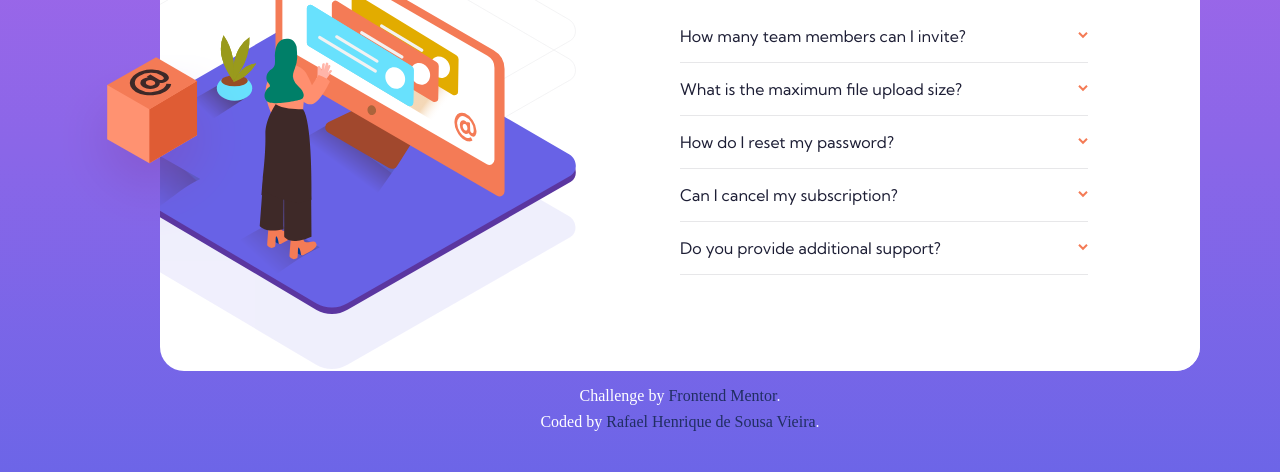
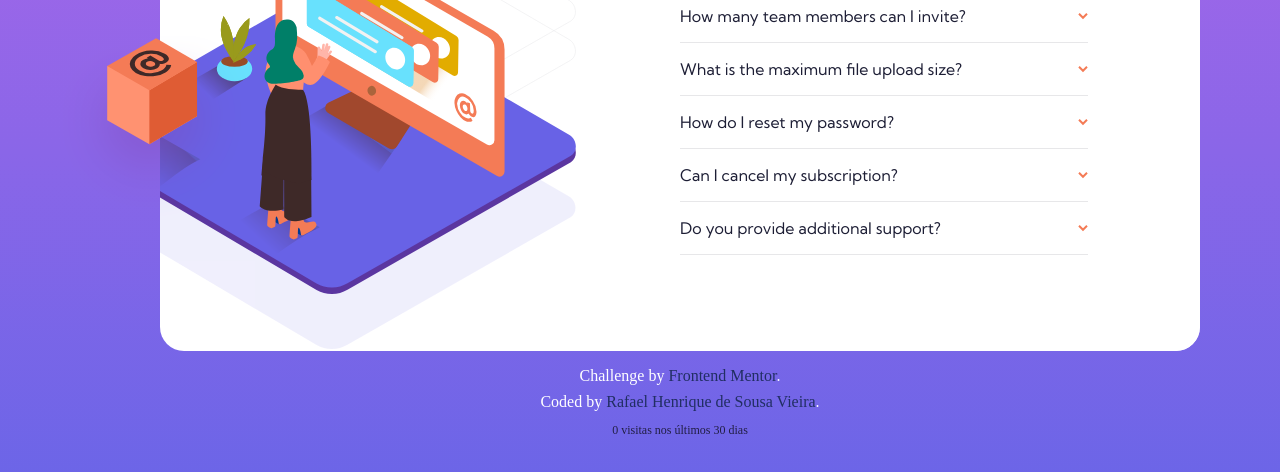
Before and after one commit to RafaelHDSV/FAQ-Accordion-Card, a plain HTML site: page index.html in a window 1280 px wide. Shown: the part 248-720 px from the top of the page. Drawn offline with Linux system fonts and the light colour scheme.

Commit message:
Show public visit count in the footer (board#22). (#1)

```diff
--- a/index.html
+++ b/index.html
@@ -87,6 +87,8 @@
 
   <script src="script.js"></script>
 <script data-name="BMC-Widget" data-cfasync="false" src="https://cdnjs.buymeacoffee.com/1.0.0/widget.prod.min.js" data-id="vieira" data-description="Support me on Buy me a coffee!" data-message="" data-color="#F47C57" data-position="Right" data-x_margin="18" data-y_margin="18"></script>
+    <p id="va-visits" aria-live="polite" hidden style="margin:0;padding:0.75rem 1rem;text-align:center;font-size:0.75rem;opacity:0.7"></p>
+    <script type="module" src="js/visit-count.js"></script>
 </body>
 
 </html>
--- /dev/null
+++ b/js/visit-count.js
@@ -0,0 +1,22 @@
+const key = 'cartao-de-faq'
+const el = document.getElementById('va-visits')
+if (el) {
+  const local = ['localhost', '127.0.0.1', '[::1]'].includes(location.hostname)
+  ;(async () => {
+    try {
+      const res = await fetch(
+        `https://analytics.getvieira.com/v1/public/projects/${encodeURIComponent(key)}/summary?period=30d`
+      )
+      const data = res.ok ? await res.json() : null
+      const n = typeof data?.pageviews === 'number' ? data.pageviews : 0
+      if (!local && n <= 0) return
+      el.textContent = `${new Intl.NumberFormat('pt-BR').format(n)} visitas nos últimos 30 dias`
+      el.hidden = false
+    } catch {
+      if (local) {
+        el.textContent = '0 visitas nos últimos 30 dias'
+        el.hidden = false
+      }
+    }
+  })()
+}
```
